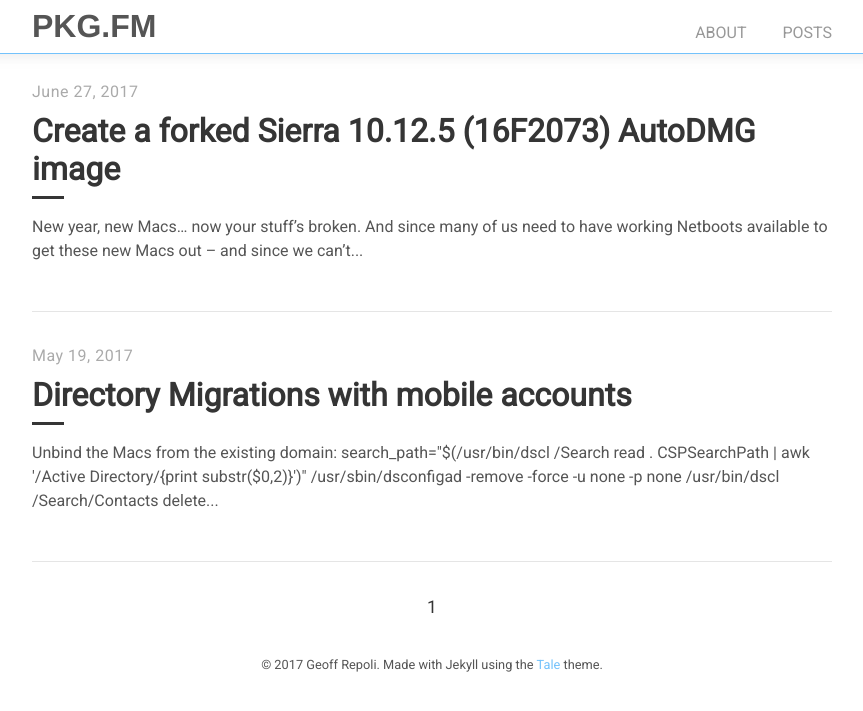
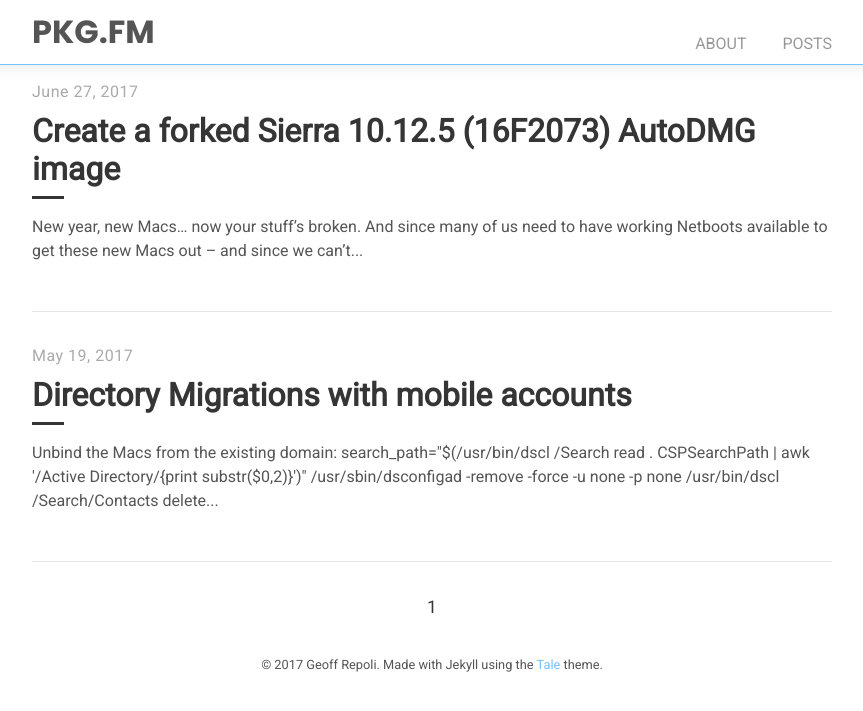
Before and after one commit to geoffrepoli/pkg.fm, a Jekyll site: the page built from index.html, in a window 1280 px wide. Shown: the top 711 px of the page, without its empty margins (208-1071 px from the left). Built offline with Jekyll 4.4.1, drawn with Linux system fonts in a browser that asks for light colours; some web fonts are replaced; the list of posts is cut into pages by our own code.

Commit message:
Edit title font

```diff
--- a/_includes/head.html
+++ b/_includes/head.html
@@ -12,5 +12,5 @@
 
   <!-- CSS -->
   <link rel="stylesheet" href="{{ site.baseurl }}/styles.css">
-  <link rel="stylesheet" href="https://fonts.googleapis.com/css?family=Francois+One|Inconsolata|Roboto">
+  <link rel="stylesheet" href="https://fonts.googleapis.com/css?family=Poppins:700|Inconsolata|Roboto">
 </head>
--- a/_sass/_variables.scss
+++ b/_sass/_variables.scss
@@ -8,7 +8,7 @@
 $blue: #73c2fb;
 $shadow-color: rgba(204, 204, 204, 0.8);
 
-$title-font: 'Francois One', 'Helvetica Neue', sans-serif;
+$title-font: 'Poppins', 'Helvetica Neue', sans-serif;
 $serif-font: Roboto, 'Times New Roman', Times, serif;
 $palatino: Roboto, Palatino, 'Palatino LT STD', 'Palatino Linotype', 'Book Antiqua', 'Georgia', serif;
 $sans-font: Roboto, 'Helvetica Neue', Helvetica, Arial, sans-serif;
```
